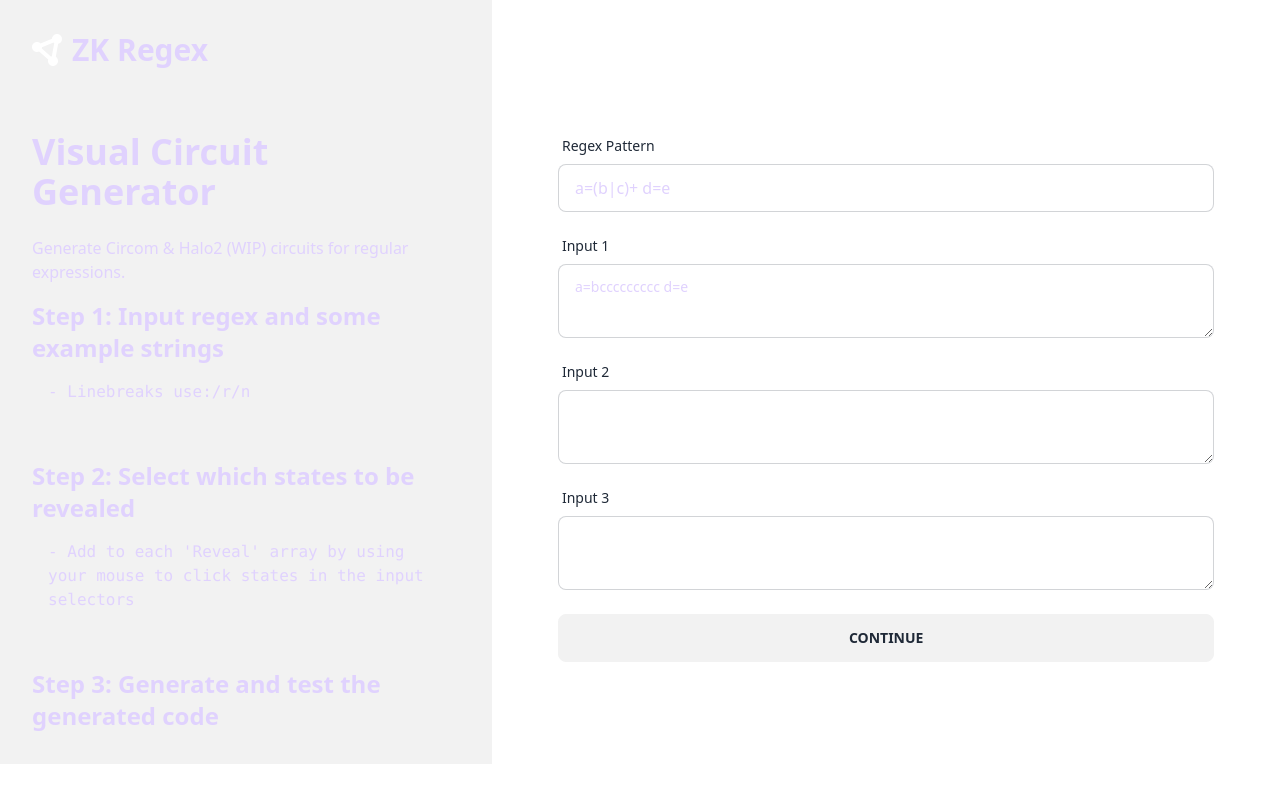
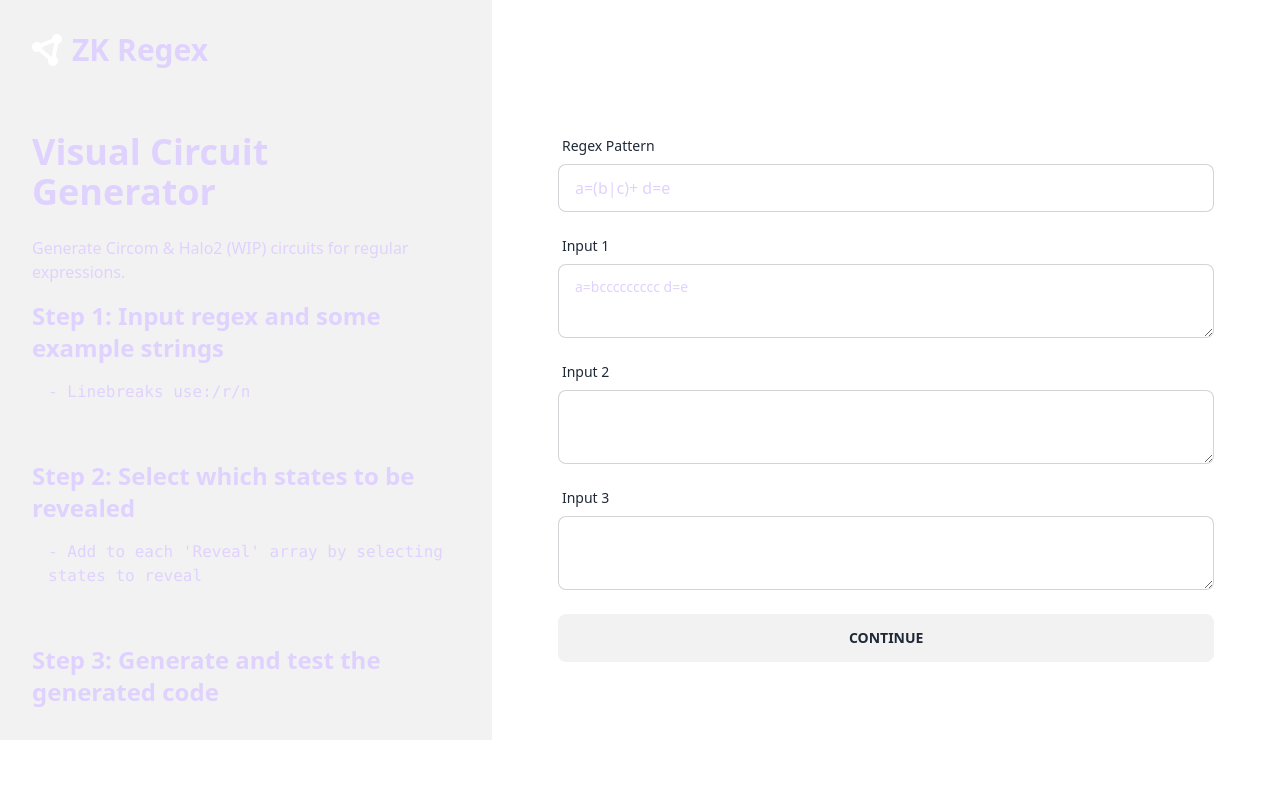
Before and after one commit to zkemail/zk-regex-ui, a SvelteKit app: page / in a window 1280 px wide. Built offline with nearby package versions, Linux system fonts and the light colour scheme.

Commit message:
copy nit

```diff
--- a/src/routes/+layout.svelte
+++ b/src/routes/+layout.svelte
@@ -40,7 +40,7 @@
 					<div class="collapse collapse-open">
 						<h2 class="collapse-title text-2xl font-bold pl-0 pr-0">Step 2: Select which states to be revealed</h2>
 						<pre class="collapse-content">
-<span>- Add to each 'Reveal' array by using your mouse to click states in the input selectors
+<span>- Add to each 'Reveal' array by selecting states to reveal
 						</pre>
 					</div>
 					<div class="collapse collapse-open">
```
